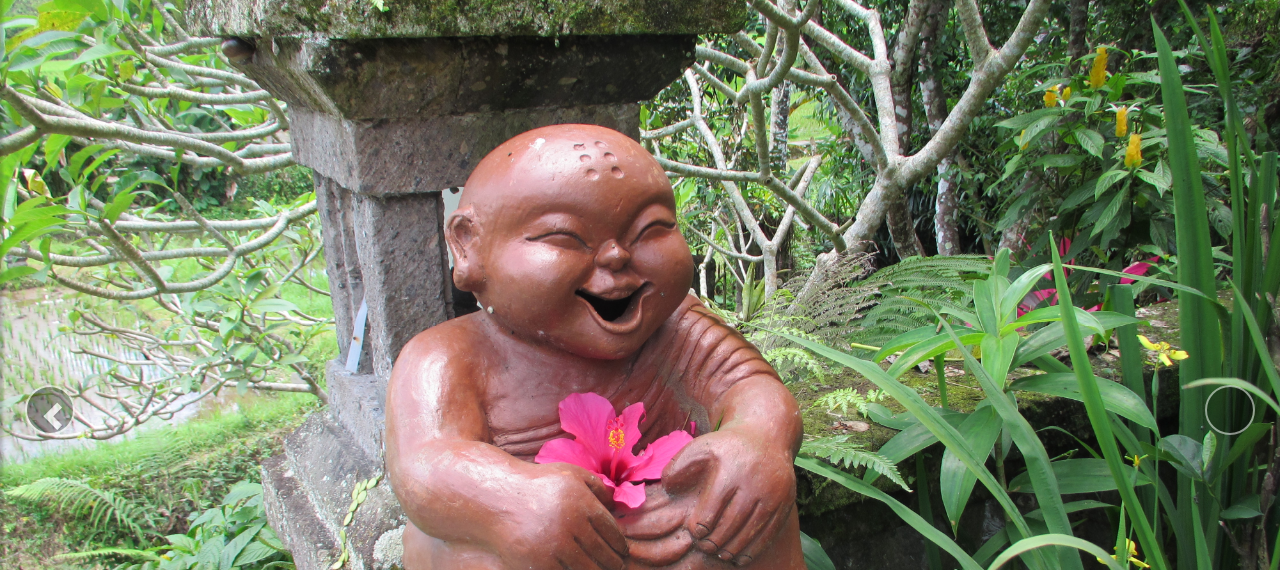
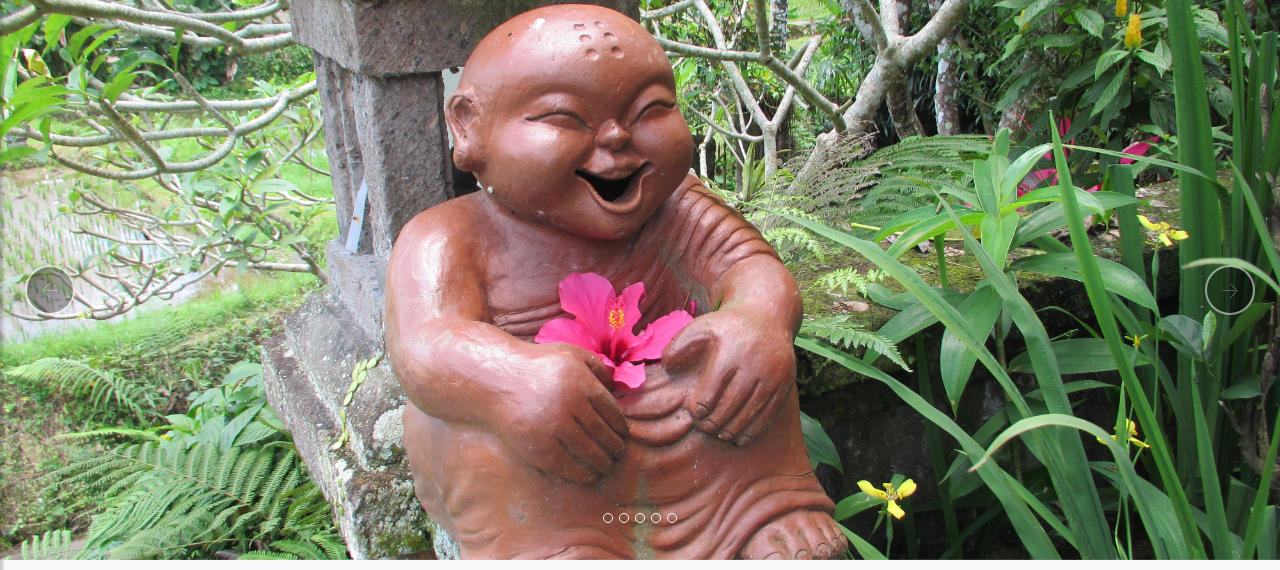
Before and after one commit to AndlKais/yogaparty-1, a PHP site: page / in a window 1280 px wide. Shown: the part 100-670 px from the top of the page. Run offline with PHP 8.4, Linux system fonts and the light colour scheme; data that the repository does not hold is empty; some libraries are stand-ins or nearby versions; grey boxes are pictures that could not be loaded.

Commit message:
Slider verbessert

```diff
--- a/app/components/profilseite/sliderprofile.html
+++ b/app/components/profilseite/sliderprofile.html
@@ -7,37 +7,37 @@
 
     });
 </script>
-<div id="myCarousel" class="carousel slide" data-ride="carousel" style="height: 100vh">
+<div id="myCarousel" class="carousel slide" data-ride="carousel" style="height: 70vh">
     <ol class="carousel-indicators">
-        <li style="background-color: #f39c12;border-color: #f39c12;" data-target="#myCarousel" data-slide-to="0" class="active"></li>
-        <li style="background-color: #f39c12;border-color: #f39c12;" data-target="#myCarousel" data-slide-to="1"></li>
-        <li style="background-color: #f39c12;border-color: #f39c12;" data-target="#myCarousel" data-slide-to="2"></li>
-        <li style="background-color: #f39c12;border-color: #f39c12;" data-target="#myCarousel" data-slide-to="3"></li>
-        <li style="background-color: #f39c12;border-color: #f39c12;" data-target="#myCarousel" data-slide-to="4"></li>
+        <li class=carousel-indicators-farbe" data-target="#myCarousel" data-slide-to="0" class="active"></li>
+        <li class=carousel-indicators-farbe" data-target="#myCarousel" data-slide-to="1"></li>
+        <li class=carousel-indicators-farbe" data-target="#myCarousel" data-slide-to="2"></li>
+        <li class=carousel-indicators-farbe" data-target="#myCarousel" data-slide-to="3"></li>
+        <li class=carousel-indicators-farbe" data-target="#myCarousel" data-slide-to="4"></li>
     </ol>
     <div class="carousel-inner">
-        <div class="item active" style="height: 100vh; width: 100vw;">
-            <img style="height: 100vh; width: 100vw; object-fit: cover;" src="resources/pictures/IMG_0390.jpg">
+        <div class="item active" style="height: 70vh; width: 100vw;">
+            <img style="height: 70vh; width: 100vw; object-fit: cover;" src="resources/pictures/IMG_0390.jpg">
         </div>
-        <div class="item" style="height: 100vh; width: 100vw;">
+        <div class="item" style="height: 70vh; width: 100vw;">
             <img style="height: 100vh; width: 100vw; object-fit: cover;" src="resources/pictures/IMG_20171023_132703.jpg">
         </div>
-        <div class="item" style="height: 100vh; width: 100vw;">
+        <div class="item" style="height: 70vh; width: 100vw;">
             <img style="height: 100vh; width: 100vw; object-fit: cover;" src="resources/pictures/IMG_20171101_105430.jpg">
         </div>
-        <div class="item" style="height: 100vh; width: 100vw;">
+        <div class="item" style="height: 70vh; width: 100vw;">
             <img style="height: 100vh; width: 100vw; object-fit: cover;" src="resources/pictures/IMG_20171101_174531.jpg">
         </div>
-        <div class="item" style="height: 100vh; width: 100vw;">
+        <div class="item" style="height: 70vh; width: 100vw;">
             <img style="height: 100vh; width: 100vw; object-fit: cover;" src="resources/pictures/IMG_20171112_063454.jpg">
         </div>
     </div>
     <a class="left carousel-control" href="#myCarousel" data-slide="prev">
-        <span class="glyphicon glyphicon-chevron-left"></span>
+        <span class="pfeil_links mbri-left"></span>
         <span class="sr-only">Previous</span>
     </a>
-    <a class="right carousel-control aussehen" href="#myCarousel" data-slide="next">
-        <span class="test"></span>
+    <a class="right carousel-control" href="#myCarousel" data-slide="next">
+        <span class="pfeil_rechts mbri-right"></span>
         <span class="sr-only">Next</span>
     </a>
 </div>
--- a/app/index.php
+++ b/app/index.php
@@ -3,6 +3,7 @@
   <head>
     <meta charset="utf-8">
     <meta name="viewport" content="width=device-width, initial-scale=1">
+    <meta name="keywords" content="yogaparty, yoga">
 
     <title>yogaparty</title>
     <link rel="icon" href="favicon.ico">
--- a/app/styles.css
+++ b/app/styles.css
@@ -1,6 +1,13 @@
 @font-face {
     font-family: 'HansKendrick';
     src: url('resources/fonts/HansKendrick-Regular.ttf');
+}
+
+@font-face {
+    font-family: 'MobiriseIcons';
+    src: url('resources/fonts/mobirise.ttf?5dqoim') format('truetype');
+    font-weight: normal;
+    font-style: normal;
 }
 
 div > nav > div >div > a > img {
@@ -36,14 +43,27 @@ p {
     transition: all .3s;
     margin-right: 2.5rem;
     margin-left: 2.5rem;
+    position: absolute;
+    top: 0;
+    bottom: 0;
+    display: -ms-flexbox;
+    display: flex;
+    -ms-flex-align: center;
+    align-items: center;
+    -ms-flex-pack: center;
+    justify-content: center;
+    width: 15%;
+    color: #fff;
+    text-align: center;
+    opacity: .5;
 }
 
-.carousel-indicators > li {
-    background-color: #f39c12;
-    border-color: #f39c12;
+.carousel-indicators-farbe{
+    background-color: #000000;
+    border-color: #000000;
 }
 
-.test{
+.pfeil_links{
     font-family: MobiriseIcons !important;
     speak: none;
     font-style: normal;
@@ -53,12 +73,29 @@ p {
     line-height: 1;
     -webkit-font-smoothing: antialiased;
     font-size: 1.5rem;
-
 }
 
-.test:before{
-    content: "\e966";
+.pfeil_rechts{
+    font-family: MobiriseIcons !important;
+    speak: none;
+    font-style: normal;
+    font-weight: normal;
+    font-variant: normal;
+    text-transform: none;
+    line-height: 1;
+    -webkit-font-smoothing: antialiased;
+    font-size: 1.5rem;
 }
+
+.pfeil_links:before{
+    content: "\e943";
+}
+
+.pfeil_rechts:before{
+    content: "\e967";
+}
+
+
 
 .hintergrundbild{
     opacity: 1;
```
Also changed, not shown: app/resources/fonts/mobirise.ttf (added).
